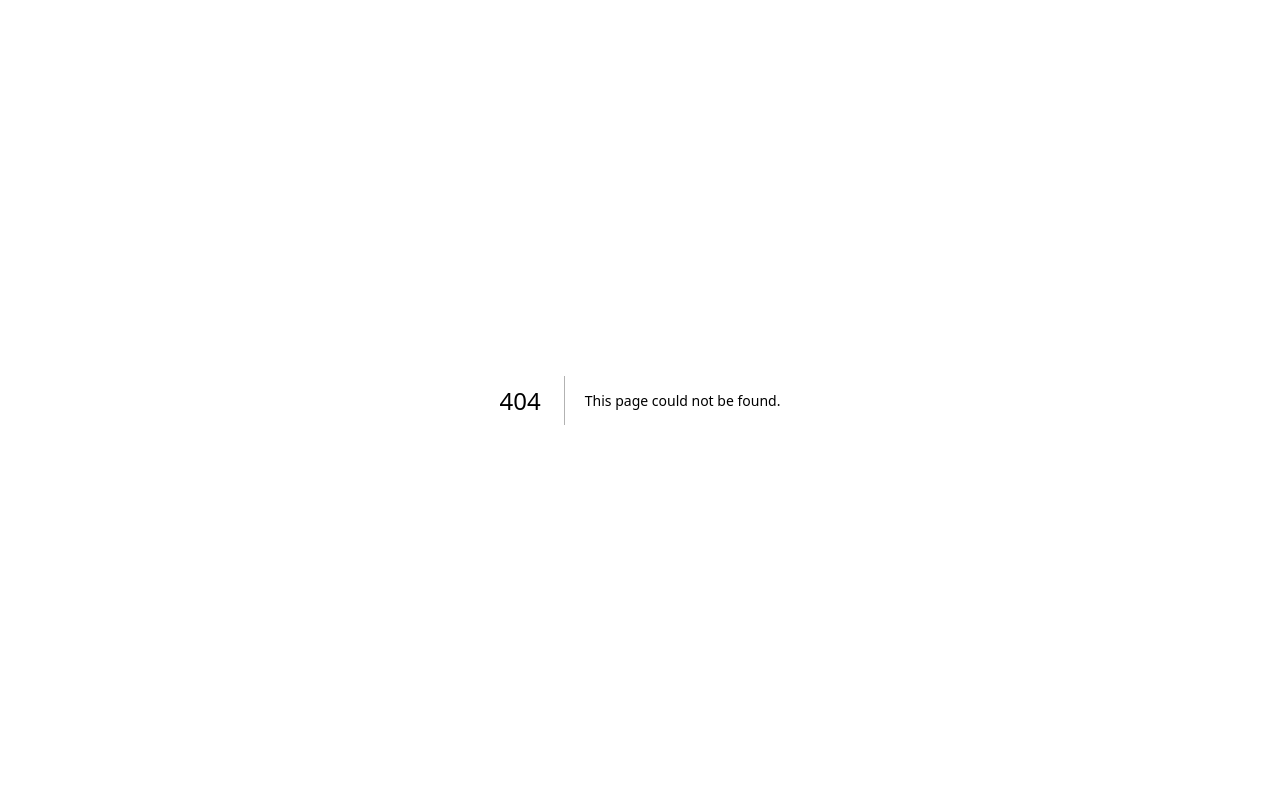
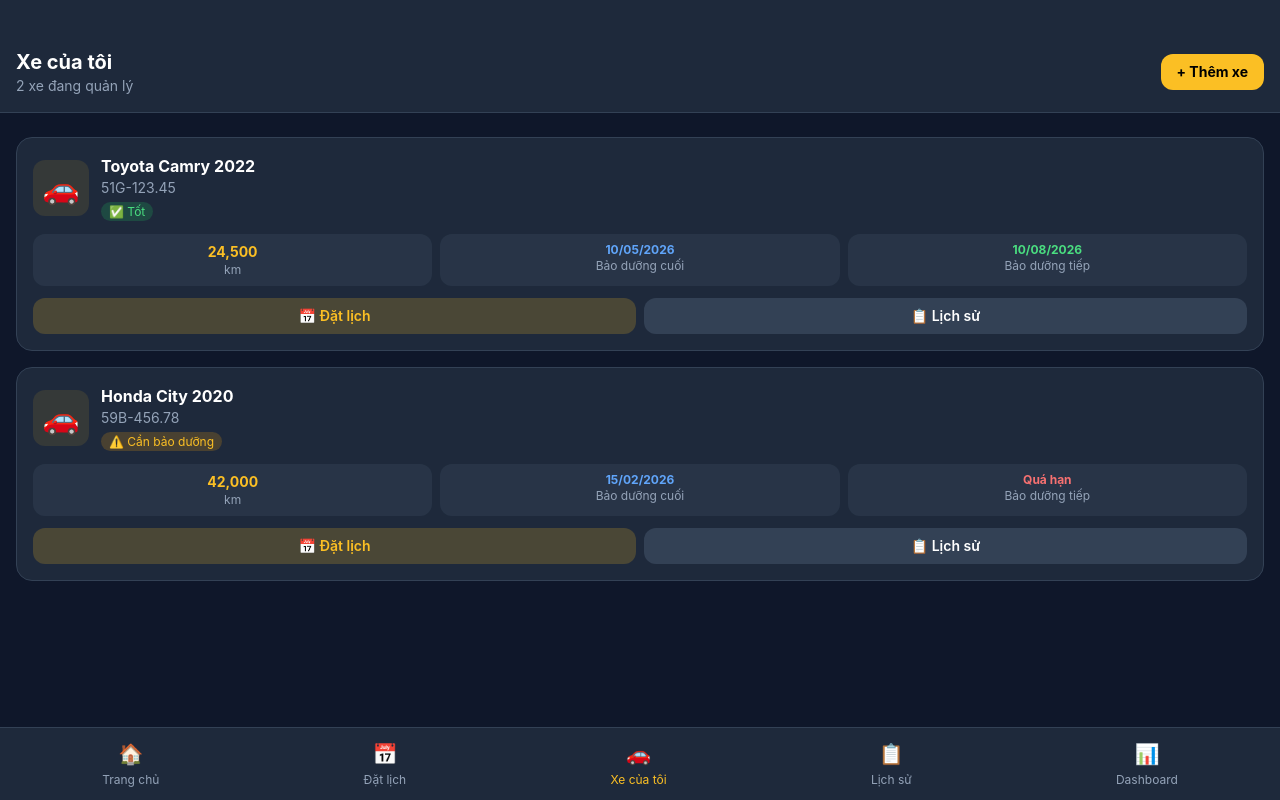
Before and after one commit to philonggroup/cardiy-platform, a Next.js app: page /vehicles in a window 1280 px wide. Before the commit this address had no page. Built offline with nearby package versions, Linux system fonts and the light colour scheme.

Commit message:
Create page.tsx

```diff
--- /dev/null
+++ b/app/vehicles/page.tsx
@@ -0,0 +1,79 @@
+'use client';
+import { useState } from 'react';
+import Link from 'next/link';
+
+const mockVehicles = [
+  { id: 1, name: 'Toyota Camry', year: 2022, plate: '51G-123.45', km: 24500, status: 'good', lastService: '10/05/2026', nextService: '10/08/2026' },
+  { id: 2, name: 'Honda City', year: 2020, plate: '59B-456.78', km: 42000, status: 'warning', lastService: '15/02/2026', nextService: 'Quá hạn' },
+];
+
+export default function VehiclesPage() {
+  const [vehicles] = useState(mockVehicles);
+  const [showAdd, setShowAdd] = useState(false);
+  const [newPlate, setNewPlate] = useState('');
+  const [newName, setNewName] = useState('');
+
+  return (
+    <div className="min-h-screen bg-[#0F172A] pb-24">
+      <div className="bg-[#1E293B] px-4 pt-12 pb-4 border-b border-slate-700">
+        <div className="flex items-center justify-between">
+          <div>
+            <h1 className="text-white font-bold text-xl">Xe của tôi</h1>
+            <p className="text-slate-400 text-sm">{vehicles.length} xe đang quản lý</p>
+          </div>
+          <button onClick={() => setShowAdd(true)} className="bg-amber-400 text-black font-bold px-4 py-2 rounded-xl text-sm">+ Thêm xe</button>
+        </div>
+      </div>
+
+      <div className="px-4 mt-6 space-y-4">
+        {vehicles.map(v => (
+          <div key={v.id} className="bg-[#1E293B] rounded-2xl p-4 border border-slate-700">
+            <div className="flex items-center gap-3 mb-3">
+              <div className="w-14 h-14 bg-amber-400/10 rounded-xl flex items-center justify-center text-3xl">🚗</div>
+              <div className="flex-1">
+                <div className="text-white font-bold">{v.name} {v.year}</div>
+                <div className="text-slate-400 text-sm">{v.plate}</div>
+                <span className={`text-xs px-2 py-0.5 rounded-full ${v.status === 'good' ? 'bg-green-500/20 text-green-400' : 'bg-amber-500/20 text-amber-400'}`}>
+                  {v.status === 'good' ? '✅ Tốt' : '⚠️ Cần bảo dưỡng'}
+                </span>
+              </div>
+            </div>
+            <div className="grid grid-cols-3 gap-2 mb-3">
+              <div className="bg-slate-700/50 rounded-xl p-2 text-center"><div className="text-amber-400 font-bold text-sm">{v.km.toLocaleString()}</div><div className="text-slate-400 text-xs">km</div></div>
+              <div className="bg-slate-700/50 rounded-xl p-2 text-center"><div className="text-blue-400 font-bold text-xs">{v.lastService}</div><div className="text-slate-400 text-xs">Bảo dưỡng cuối</div></div>
+              <div className="bg-slate-700/50 rounded-xl p-2 text-center"><div className={`font-bold text-xs ${v.nextService === 'Quá hạn' ? 'text-red-400' : 'text-green-400'}`}>{v.nextService}</div><div className="text-slate-400 text-xs">Bảo dưỡng tiếp</div></div>
+            </div>
+            <div className="flex gap-2">
+              <Link href="/booking" className="flex-1 bg-amber-400/20 text-amber-400 font-semibold py-2 rounded-xl text-center text-sm">📅 Đặt lịch</Link>
+              <Link href="/history" className="flex-1 bg-slate-700 text-white font-semibold py-2 rounded-xl text-center text-sm">📋 Lịch sử</Link>
+            </div>
+          </div>
+        ))}
+      </div>
+
+      {showAdd && (
+        <div className="fixed inset-0 bg-black/70 flex items-end z-50">
+          <div className="bg-[#1E293B] w-full rounded-t-2xl p-6 pb-safe">
+            <h2 className="text-white font-bold text-xl mb-4">Thêm xe mới</h2>
+            <div className="space-y-3 mb-4">
+              <input value={newName} onChange={e => setNewName(e.target.value)} placeholder="Tên xe (VD: Toyota Camry 2022)" className="input-field" />
+              <input value={newPlate} onChange={e => setNewPlate(e.target.value)} placeholder="Biển số (VD: 51G-123.45)" className="input-field" />
+            </div>
+            <div className="flex gap-3">
+              <button onClick={() => setShowAdd(false)} className="flex-1 bg-slate-700 text-white font-bold py-4 rounded-xl">Hủy</button>
+              <button onClick={() => setShowAdd(false)} disabled={!newName || !newPlate} className="flex-1 btn-primary disabled:opacity-40 py-4 rounded-xl">Thêm xe</button>
+            </div>
+          </div>
+        </div>
+      )}
+
+      <nav className="bottom-nav">
+        <div className="flex items-center justify-around py-2">
+          {[['/',  '🏠','Trang chủ'],['/booking','📅','Đặt lịch'],['/vehicles','🚗','Xe của tôi'],['/history','📋','Lịch sử'],['/dashboard','📊','Dashboard']].map(([h,i,l])=>(
+            <Link key={h as string} href={h as string} className={`flex flex-col items-center gap-1 px-2 py-1 text-xs ${h === '/vehicles' ? 'text-amber-400' : 'text-slate-400'}`}><span className="text-xl">{i}</span>{l}</Link>
+          ))}
+        </div>
+      </nav>
+    </div>
+  );
+}
```
